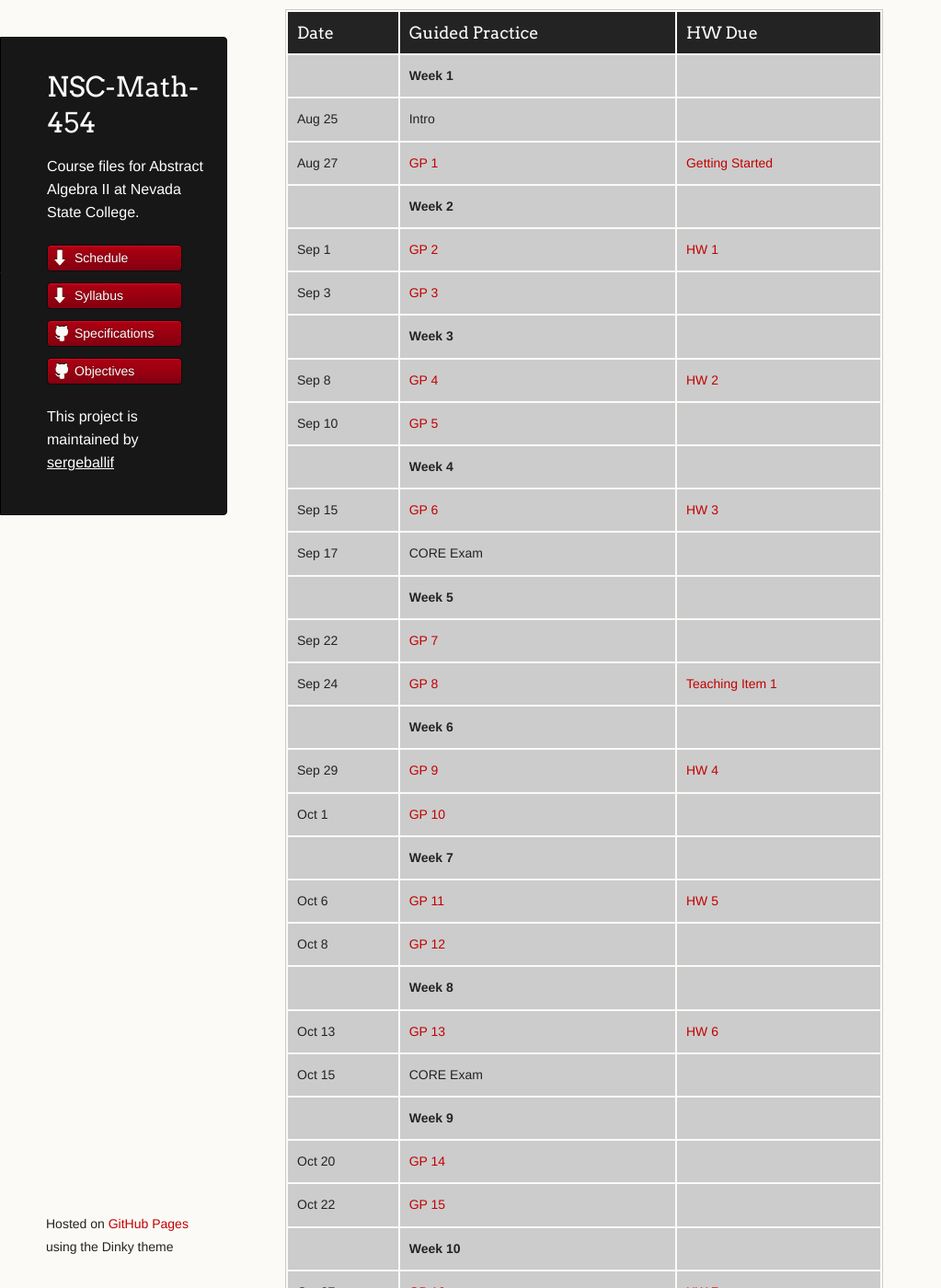
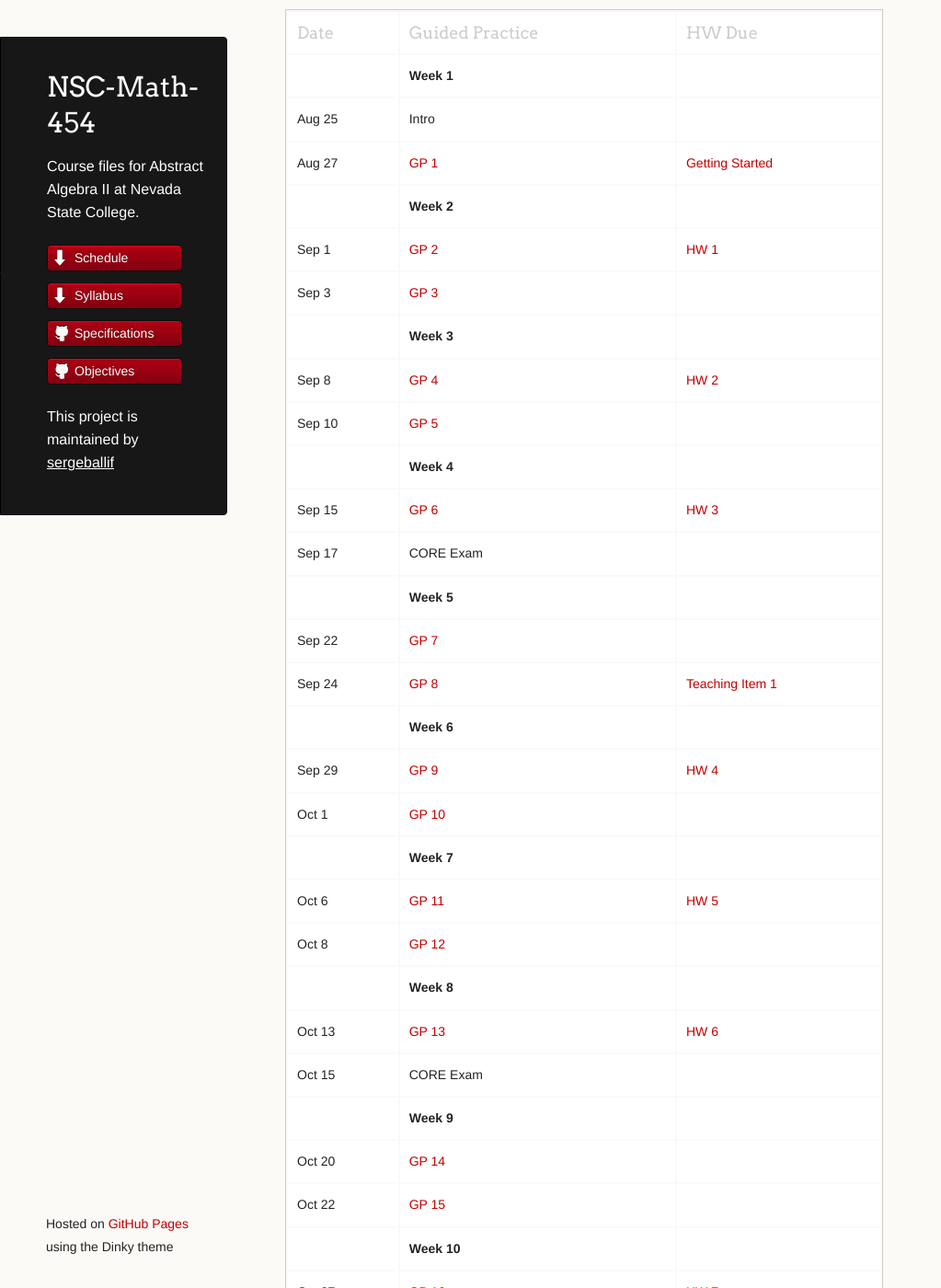
Before and after one commit to AaronWongNSC/MATH-454, a Jekyll site: the page built from index.md, in a window 1280 px wide and 1400 px high. Shown: the whole window at 92% size, without its empty margins (0-1023 px from the left). Built offline with Jekyll 4.4.1, drawn with Linux system fonts in a browser that asks for light colours.

Commit message:
Update styles.css

```diff
--- a/stylesheets/styles.css
+++ b/stylesheets/styles.css
@@ -196,13 +196,13 @@ th {
 	font-size: 18px;
 	font-weight: normal;
   padding: 10px;
-  background: #232323;
-  color: #FDFEFB;
+  background: #FFFFFF;
+  color: #CCCCCC;
  }
 
 td {
   padding: 10px;
-	background: #ccc;
+	background: #FFFFFF;
  }
 
 
```
